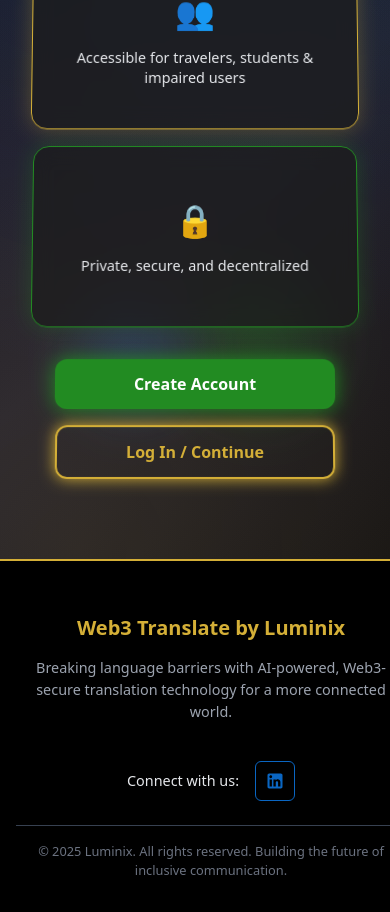
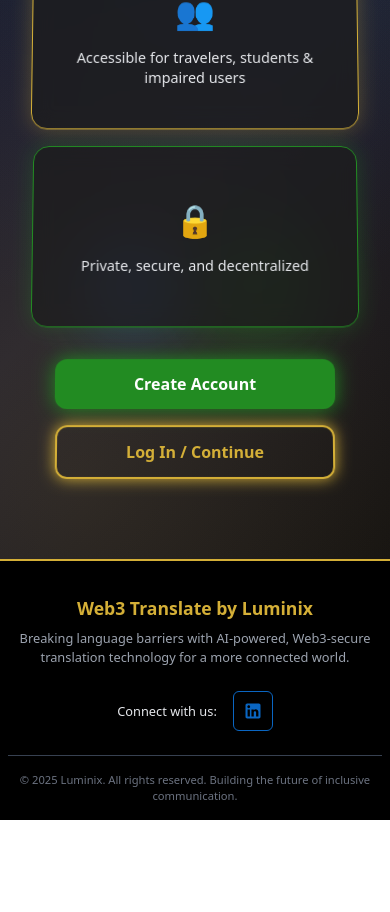
Before and after one commit to lauritalkdev/web3-translation-website, a React (Vite) app: page / in a window 390 px wide. Shown: the part 895-1807 px from the top of the page. After the commit the page ends 1715 px from the top, so only its background shows below. Built offline with nearby package versions, Linux system fonts and the light colour scheme.

Commit message:
Fixed mobile layout, enhanced footer for mobile layout

```diff
--- a/src/pages/Home.tsx
+++ b/src/pages/Home.tsx
@@ -133,6 +133,14 @@
               width: 100%;
               max-width: 280px;
             }
+
+            footer {
+              padding: 1.5rem 0.5rem !important;
+            }
+
+            footer > div {
+              padding: 0 0.5rem;
+            }
           }
 
           @media (max-width: 480px) {
@@ -153,6 +161,14 @@
             .mobile-content p {
               font-size: 0.9rem;
               margin-bottom: 2rem;
+            }
+
+            footer {
+              padding: 1rem 0.25rem !important;
+            }
+
+            footer > div {
+              padding: 0 0.25rem;
             }
           }
         `}
@@ -514,13 +530,14 @@
         </div>
       </div>
 
-      {/* Professional Footer */}
+      {/* Professional Footer - Mobile Centered */}
       <footer style={{
         backgroundColor: '#000000',
         borderTop: '2px solid #D4AF37',
         padding: '2rem 1rem',
         marginTop: 'auto',
-        width: '100%'
+        width: '100%',
+        boxSizing: 'border-box'
       }}>
         <div style={{
           maxWidth: '1200px',
@@ -528,13 +545,14 @@
           display: 'flex',
           flexDirection: 'column',
           alignItems: 'center',
-          gap: '1.5rem'
+          gap: '1.5rem',
+          textAlign: 'center'
         }}>
           {/* Company Info */}
-          <div style={{ textAlign: 'center' }}>
+          <div style={{ width: '100%' }}>
             <h3 style={{
               color: '#D4AF37',
-              fontSize: '1.25rem',
+              fontSize: 'clamp(1.1rem, 4vw, 1.25rem)',
               fontWeight: 'bold',
               marginBottom: '0.5rem'
             }}>
@@ -542,16 +560,18 @@
             </h3>
             <p style={{
               color: '#9CA3AF',
-              fontSize: '0.9rem',
-              maxWidth: '500px'
+              fontSize: 'clamp(0.8rem, 3vw, 0.9rem)',
+              maxWidth: '500px',
+              margin: '0 auto',
+              lineHeight: '1.5'
             }}>
               Breaking language barriers with AI-powered, Web3-secure translation technology for a more connected world.
             </p>
           </div>
 
           {/* Social Links - Professional LinkedIn Icon */}
-          <div style={{ display: 'flex', alignItems: 'center', gap: '1rem' }}>
-            <p style={{ color: '#E5E7EB', fontSize: '0.9rem', margin: 0 }}>
+          <div style={{ display: 'flex', alignItems: 'center', gap: '1rem', justifyContent: 'center', width: '100%' }}>
+            <p style={{ color: '#E5E7EB', fontSize: 'clamp(0.8rem, 3vw, 0.9rem)', margin: 0 }}>
               Connect with us:
             </p>
             <button
@@ -589,14 +609,16 @@
           </div>
 
           {/* Copyright */}
-          <div style={{ textAlign: 'center' }}>
+          <div style={{ width: '100%' }}>
             <p style={{
               color: '#6B7280',
-              fontSize: '0.8rem',
+              fontSize: 'clamp(0.7rem, 2.5vw, 0.8rem)',
               borderTop: '1px solid #374151',
               paddingTop: '1rem',
               width: '100%',
-              margin: 0
+              margin: '0 auto',
+              maxWidth: '400px',
+              lineHeight: '1.4'
             }}>
               © {new Date().getFullYear()} Luminix. All rights reserved.
               Building the future of inclusive communication.
```
